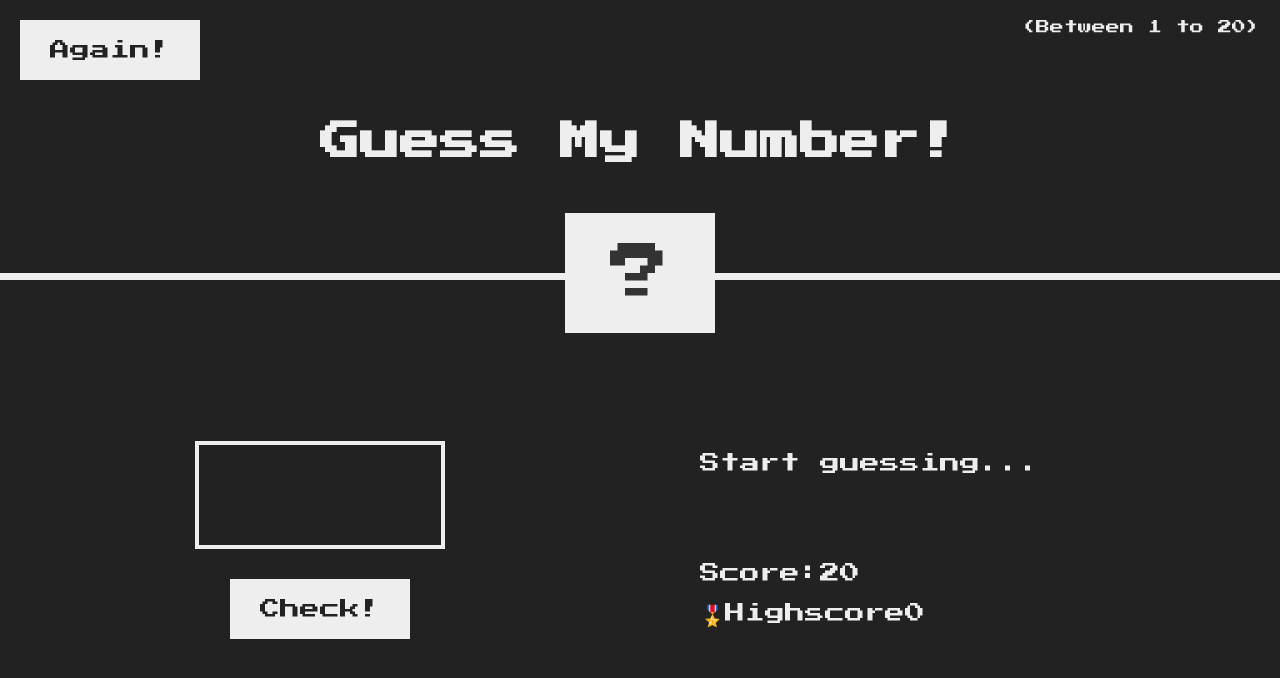
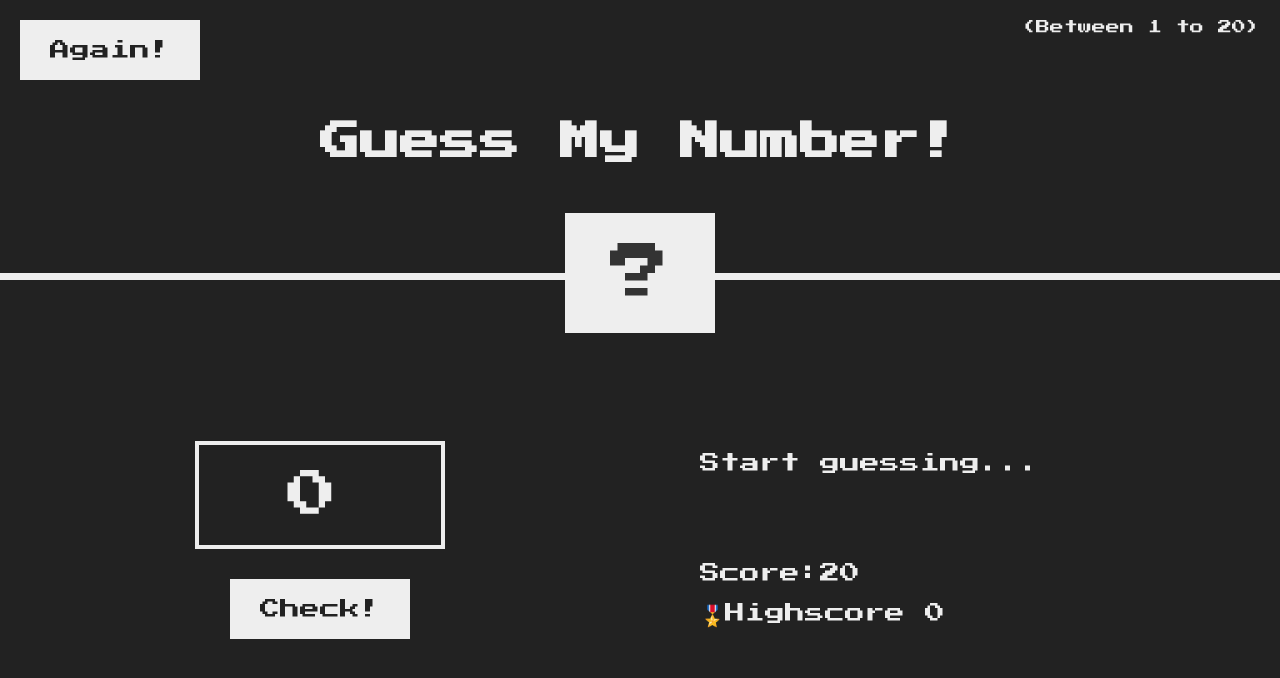
Before and after one commit to ayan878/React-Games, a React (Vite) app in the folder Guesss-Number/: page / in a window 1280 px wide. Shown: the top 678 px of the page. Built offline with nearby package versions, Linux system fonts and the light colour scheme.

Commit message:
state Management

```diff
--- a/Guesss-Number/src/App.jsx
+++ b/Guesss-Number/src/App.jsx
@@ -1,42 +1,58 @@
+import { useState } from "react";
+import Header from "./components/Header";
+import Main from "./components/Main";
+
+const randomNumber = Math.floor(Math.random() * 20) + 1;
 function App() {
+  const [inputValue, setInputValue] = useState(0);
+  const [guessNumber, setGuessNumber] = useState(false);
+  const [message, setMessage] = useState("Start guessing...");
+  const [bgColor, setBgColor] = useState("#222");
+  const [highscore, setHighscore] = useState(0);
+  const [score, setScore] = useState(20);
+
+  console.log(randomNumber);
+
+  const handleChange = (event) => {
+    setInputValue(event.target.value);
+  };
+
+  function handleCheck() {
+    if (randomNumber === parseInt(inputValue, 10)) {
+      setGuessNumber(!guessNumber);
+      setMessage("🎉 Correct number!");
+      setBgColor("#60b347");
+      setHighscore(highscore < score ? score : highscore);
+      console.log(guessNumber);
+    } else {
+      setScore(score - 1);
+    }
+  }
+    function handleAgain() {
+      setInputValue(0);
+      setBgColor("#222");
+      setGuessNumber(false);
+      setMessage("Guessing number...");
+      setScore(20);
+    }
   return (
-    <div>
-      <Header />
-      <Main />
+    <div style={{ backgroundColor: bgColor }}>
+      <Header
+        randomNumber={randomNumber}
+        handleCheck={handleCheck}
+        guessNumber={guessNumber}
+        handleAgain={handleAgain}
+      />
+      <Main
+        inputValue={inputValue}
+        handleChange={handleChange}
+        handleCheck={handleCheck}
+        message={message}
+        score={score}
+        highscore={highscore}
+      />
     </div>
   );
 }
 
 export default App;
-
-function Header() {
-  return (
-    <header>
-      <h1>Guess My Number!</h1>
-      <p className="between">(Between 1 to 20)</p>
-      <button className="btn again">Again!</button>
-      <div className="number">?</div>
-    </header>
-  );
-}
-
-function Main() {
-
-  return (
-    <main>
-      <section className="left">
-        <input type="number" className="guess" />
-        <button className="btn check">Check!</button>
-      </section>
-      <section className="right">
-        <p className="message">Start guessing...</p>
-        <p className="label-score">
-          Score:<span className="score">20</span>
-        </p>
-        <p className="label-highscore">
-          🎖️Highscore<span className="highscore">0</span>
-        </p>
-      </section>
-    </main>
-  );
-}
--- /dev/null
+++ b/Guesss-Number/src/components/Header.jsx
@@ -0,0 +1,16 @@
+import React from "react";
+
+function Header({ randomNumber, guessNumber, handleAgain }) {
+  return (
+    <header>
+      <h1>Guess My Number!</h1>
+      <p className="between">(Between 1 to 20)</p>
+      <button className="btn again" onClick={handleAgain}>
+        Again!
+      </button>
+      <div className="number">{guessNumber ? randomNumber : "?"}</div>
+    </header>
+  );
+}
+
+export default Header;
--- /dev/null
+++ b/Guesss-Number/src/components/Main.jsx
@@ -0,0 +1,26 @@
+export default function Main({ inputValue, handleChange, handleCheck ,message,score,highscore}) {
+  return (
+    <main>
+      <section className="left">
+        <input
+          type="number"
+          className="guess"
+          value={inputValue}
+          onChange={handleChange}
+        />
+        <button className="btn check" onClick={handleCheck}>
+          Check!
+        </button>
+      </section>
+      <section className="right">
+        <p className="message">{message}</p>
+        <p className="label-score">
+          Score:<span className="score">{score}</span>
+        </p>
+        <p className="label-highscore">
+          🎖️Highscore <span className="highscore">{highscore}</span>
+        </p>
+      </section>
+    </main>
+  );
+}
```
Also changed, not shown: Guesss-Number/.eslintrc.js (added).
